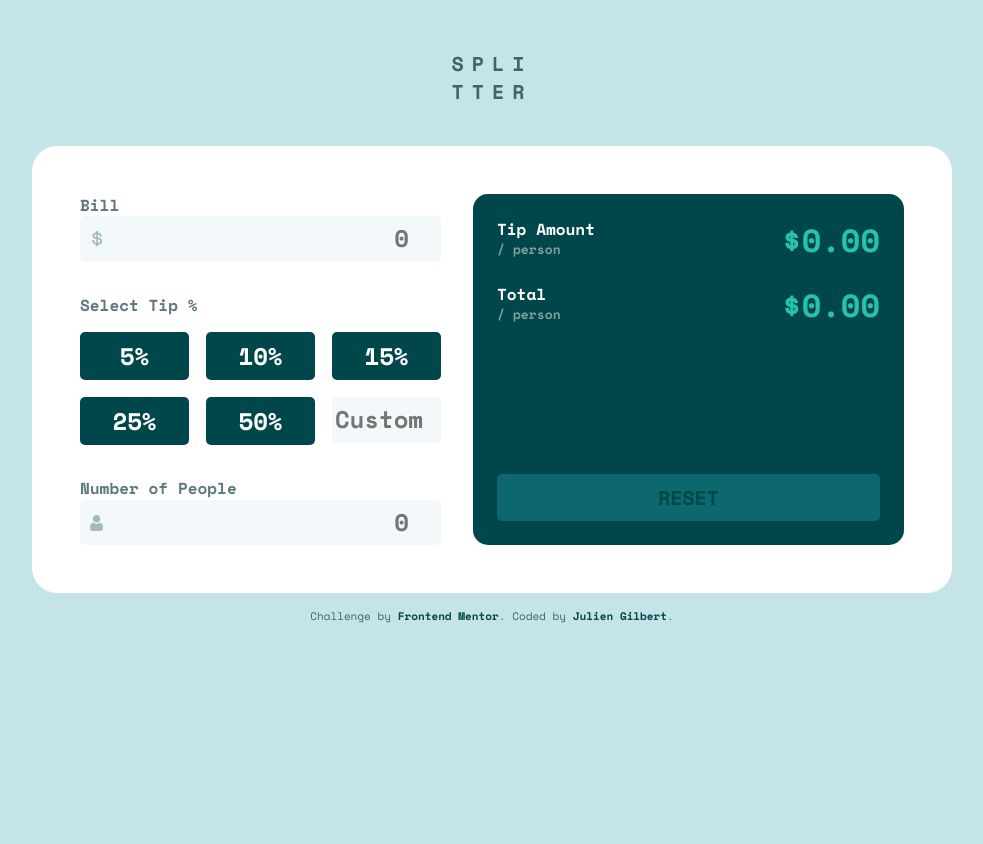
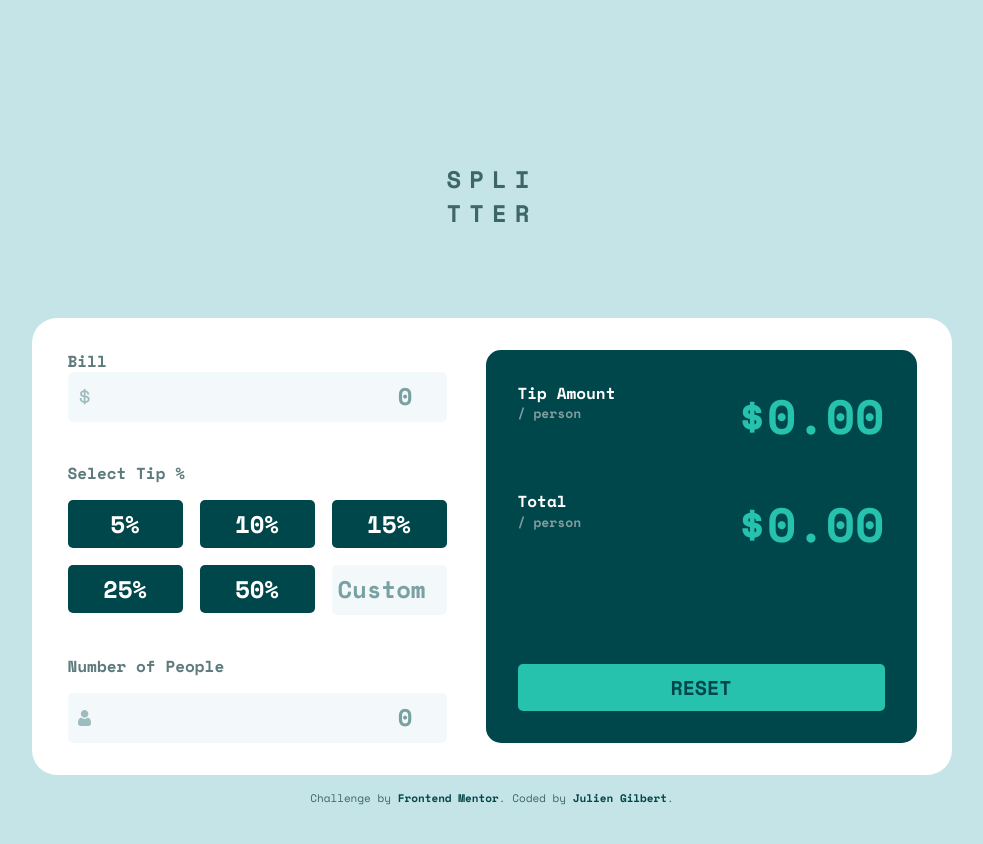
Before and after one commit to juliengDev/tip-calculator-app, a website built with Vite: page index.html in a window 1280 px wide. Shown: the whole page, without its empty margins (148-1131 px from the left). Before the commit the page ends 800 px from the top, so only its background shows below. Built offline with nearby package versions, Linux system fonts and the light colour scheme.

Commit message:
final review

```diff
--- a/index.html
+++ b/index.html
@@ -8,14 +8,14 @@
   <link rel="stylesheet" href="./css/style.css">
   <script type="module" defer src="/src/main.ts"></script>
 
-  <title>Frontend Mentor | Tip calculator app</title>
+  <title>Julien Gilbert | Tip calculator app</title>
 </head>
 
 <body>
   <main class="container grid">
     <header class="header">
-      <p>spli</p>
-      <p>tter</p>
+      <h1>spli</h1>
+      <h1>tter</h1>
     </header>
     <section class="calculator">
       <div class="calculator__input">
@@ -28,23 +28,28 @@
           </div>
         </div>
         <div class="calculator__input__selection">
-          <h3 class="calculator__input__selection__title ft-body-title">Select Tip %</h3>
+          <h2 class="calculator__input__selection__title ft-body-title">Select Tip %</h2>
           <ul class="calculator__input__selection__container">
             <li><button class="calculator__input__selection__pourcentage btn">5%</button></li>
             <li><button class="calculator__input__selection__pourcentage btn">10%</button></li>
             <li><button class="calculator__input__selection__pourcentage btn">15%</button></li>
             <li><button class="calculator__input__selection__pourcentage btn">25%</button></li>
             <li><button class="calculator__input__selection__pourcentage btn">50%</button></li>
-            <li><button class="btn">
+            <li>
+              <div class="btn">
                 <input
                   class="calculator__input__selection__pourcentage calculator__input__selection__pourcentage-custom"
                   id="custom" type="number" placeholder="Custom" min="0">
-              </button>
+              </div>
             </li>
           </ul>
         </div>
         <div class="calculator__input__people">
-          <label class="calculator__input__number__people ft-body-title">Number of People </label>
+          <div class="calculator__input__number__container">
+            <label class="calculator__input__number__people ft-body-title">Number of People </label>
+            <p class="calculator__input__number__people-error hidden">Can't be zero</p>
+          </div>
+
           <div class="calculator__input__people__container">
             <svg class="calculator__input__number__people__container icon " xmlns="http://www.w3.org/2000/svg"
               width="13" height="16">
@@ -62,7 +67,7 @@
           <div class="calculator__result__amount">
 
             <div class="calculator__result__amount__title ">
-              <h3>Tip Amount</h3>
+              <h2>Tip Amount</h2>
               <p>/ person</p>
             </div>
             <div id="tip-per-person" class="calculator__result__amount__number">
@@ -72,7 +77,7 @@
           </div>
           <div class="calculator__result__amount">
             <div class="calculator__result__amount__title">
-              <h3>Total</h3>
+              <h2>Total</h2>
               <p>/ person</p>
             </div>
             <div id="total-per-person" class="calculator__result__amount__number">
@@ -85,10 +90,10 @@
       </div>
     </section>
   </main>
-  <div class="attribution">
+  <footer class="attribution">
     Challenge by <a href="https://www.frontendmentor.io?ref=challenge" target="_blank">Frontend Mentor</a>.
     Coded by <a href="#">Julien Gilbert</a>.
-  </div>
+  </footer>
 </body>
 
 </html>
--- a/src/main.ts
+++ b/src/main.ts
@@ -21,6 +21,9 @@ const totalPerPersonOutput = document.getElementById(
 const resetButton = document.querySelector(
   ".calculator__result__button"
 ) as ButtonElement;
+const errorMessageElement = document.querySelector(
+  ".calculator__input__number__people-error"
+) as HTMLElement;
 
 // Application state
 interface CalculatorState {
@@ -45,8 +48,10 @@ const parsePositiveInt = (value: string): number =>
 const calculateTip = (state: CalculatorState) => {
   const tipAmount = state.billAmount * (state.tipPercentage / 100);
   const totalAmount = state.billAmount + tipAmount;
-  const tipPerPerson = tipAmount / state.numberOfPeople;
-  const totalPerPerson = totalAmount / state.numberOfPeople;
+  const tipPerPerson =
+    state.numberOfPeople > 0 ? tipAmount / state.numberOfPeople : 0;
+  const totalPerPerson =
+    state.numberOfPeople > 0 ? totalAmount / state.numberOfPeople : 0;
 
   return {
     tipPerPerson,
@@ -114,7 +119,17 @@ const handleCustomTipInput = (event: Event): void => {
 
 const handlePeopleInput = (event: Event): void => {
   const input = event.target as InputElement;
-  state.numberOfPeople = Math.max(1, parsePositiveInt(input?.value || "1"));
+  const value = parsePositiveInt(input?.value || "0");
+  state.numberOfPeople = Math.max(0, value);
+
+  if (state.numberOfPeople === 0) {
+    errorMessageElement?.classList.remove("hidden");
+    peopleInput?.classList.add("error");
+  } else {
+    errorMessageElement?.classList.add("hidden");
+    peopleInput?.classList.remove("error");
+  }
+
   updateCalculation();
 };
 
@@ -133,6 +148,10 @@ const resetCalculator = (): void => {
   // Reset tip selection
   const buttons = selectionContainer.querySelectorAll("button");
   buttons.forEach((button) => button.classList.remove("selected"));
+
+  // Reset error state
+  errorMessageElement?.classList.add("hidden");
+  peopleInput?.classList.remove("error");
 
   // Update UI
   updateCalculation();
--- a/src/scss/base/_base.scss
+++ b/src/scss/base/_base.scss
@@ -1,5 +1,6 @@
 :root {
   --color-SherpaBlue: #00474b;
+  --color-SherpaBlue-light: rgba(0, 71, 75, 0.5);
   --color-Java: #26c2ae;
   --color-CuttyStark: #5e7a7d;
   --color-TowerGray: #9ebbbd;
@@ -70,6 +71,23 @@ button {
 
   /* Corrects inability to style clickable `input` types in iOS */
   -webkit-appearance: none;
+  transition: all 0.3s ease;
+  &:hover {
+    background-color: #9fe8df;
+    color: var(--color-SherpaBlue);
+  }
+  &:active {
+    background-color: var(--color-Java);
+  }
+  & > input {
+    cursor: pointer;
+    border: 2px solid transparent;
+    transition: border 0.3s ease;
+    &:focus {
+      border: 2px solid var(--color-Java);
+      outline: none;
+    }
+  }
 }
 /*
 SPACING SYSTEM (px)
--- a/src/scss/base/_utilities.scss
+++ b/src/scss/base/_utilities.scss
@@ -52,8 +52,16 @@
   font-size: 2.4rem;
   color: var(--color-SherpaBlue);
   background-color: var(--color-BlackSqueeze);
-  border: none;
+  border: 2px solid transparent;
   border-radius: 5px;
+  transition: border 0.3s ease;
+  &::placeholder {
+    color: var(--color-SherpaBlue-light);
+  }
+  &:focus {
+    border: 2px solid var(--color-Java);
+    outline: none;
+  }
 }
 
 .mb-bottom {
@@ -63,3 +71,10 @@
   background-color: var(--color-Java) !important;
   color: var(--color-SherpaBlue) !important;
 }
+
+.error {
+  border: 2px solid #e17052;
+}
+.hidden {
+  display: none;
+}
--- a/src/scss/components/__calculator.scss
+++ b/src/scss/components/__calculator.scss
@@ -3,7 +3,7 @@
   flex-direction: column;
   justify-content: space-between;
   gap: 3.2rem;
-  padding: 3.2rem;
+  padding: 3.2rem 2.4rem;
   background-color: var(--color-pure-white);
   border-radius: 25px 25px 0 0;
   width: 100%;
@@ -13,15 +13,27 @@
     max-width: 92rem;
     flex-direction: row;
     border-radius: 25px;
-    padding: 4.8rem;
+    padding: 0 3.2rem;
   }
 
   &__input {
     @include respond(tab-port) {
       max-width: 37.9rem;
+      margin: 3.2rem auto;
     }
     &__number {
       margin-bottom: 3.2rem;
+      &__container {
+        display: flex;
+        justify-content: space-between;
+        align-items: center;
+      }
+      &__people-error {
+        color: #e17052;
+      }
+      @include respond(tab-port) {
+        margin-bottom: 4rem;
+      }
       &__bill {
         &__container {
           position: relative;
@@ -31,6 +43,9 @@
 
     &__selection {
       margin-bottom: 3.2rem;
+      @include respond(tab-port) {
+        margin-bottom: 4rem;
+      }
       &__container {
         display: grid;
         grid-template-columns: repeat(2, 1fr);
@@ -58,6 +73,9 @@
           border: none;
           background-color: var(--color-BlackSqueeze);
           color: var(--color-CuttyStark-2);
+          &::placeholder {
+            color: var(--color-SherpaBlue-light);
+          }
         }
       }
     }
@@ -77,16 +95,24 @@
     color: var(--color-pure-white);
     padding: 2.4rem;
     border-radius: 15px;
+    @include respond(tab-port) {
+      margin: 3.2rem auto;
+      padding: 3.2rem;
+    }
 
     &__amount {
       display: flex;
       justify-content: space-between;
       font-weight: 700;
+
       & + .calculator__result__amount {
         margin-top: 2rem;
+        @include respond(tab-port) {
+          margin-top: 4.1rem;
+        }
       }
       &__title {
-        & > h3 {
+        & > h2 {
           font-size: 1.6rem;
         }
         & > p {
@@ -97,6 +123,9 @@
       &__number {
         font-size: 3.2rem;
         color: var(--color-Java);
+        @include respond(tab-port) {
+          font-size: 4.8rem;
+        }
       }
     }
     &__button {
@@ -109,10 +138,12 @@
       color: var(--color-SherpaBlue);
       padding: 0.9rem 0;
       border-radius: 5px;
+      background-color: var(--color-Java);
+      transition: all 0.3s ease;
       &:active,
       &:hover {
-        background-color: var(--color-Java);
         color: var(--color-SherpaBlue);
+        background-color: #9fe8df;
       }
     }
   }
--- a/src/scss/layout/_header.scss
+++ b/src/scss/layout/_header.scss
@@ -1,8 +1,11 @@
 .header {
   text-transform: uppercase;
   margin: 5rem 0 4rem;
-  & p {
-    font-size: 2rem;
+  @include respond(tab-port) {
+    margin: 16.3rem auto 8.78rem;
+  }
+  & h1 {
+    font-size: 2.4rem;
     font-weight: 700;
     letter-spacing: 0.8rem;
   }
```
Also changed, not shown: css/style.css, 2 other files.
